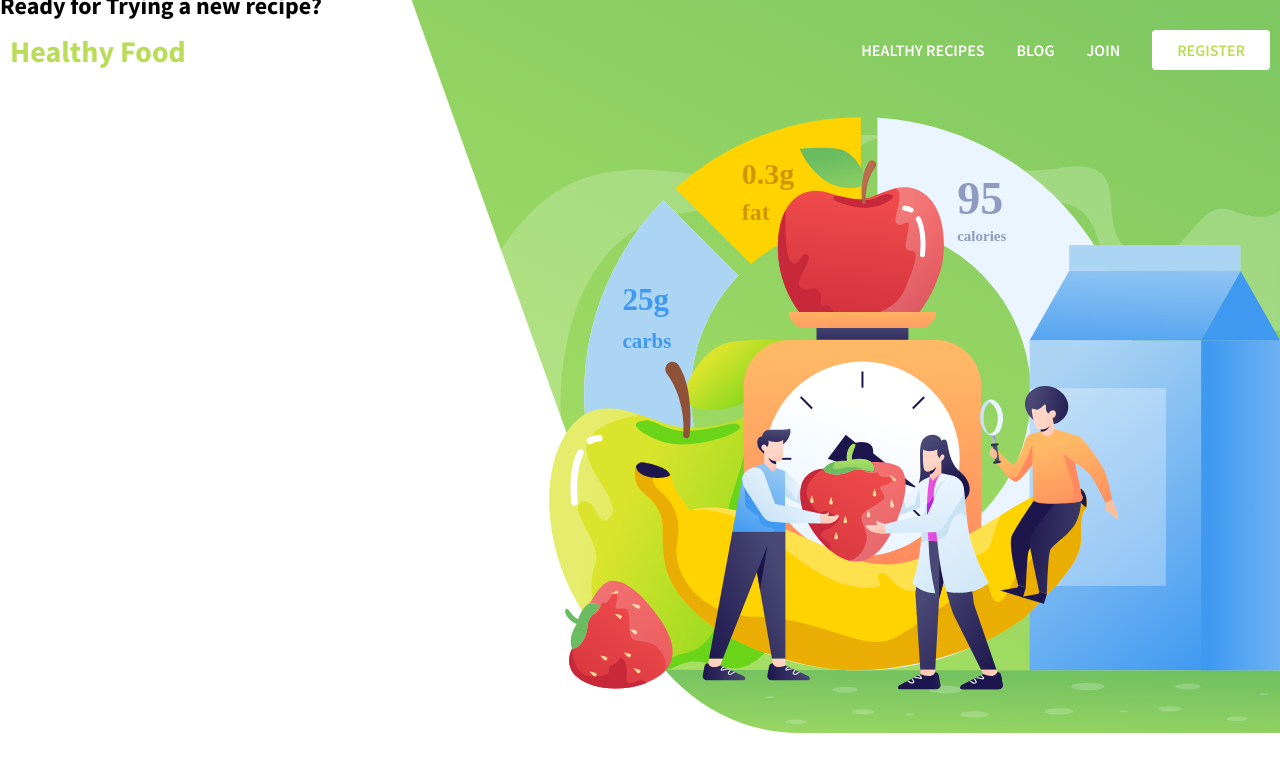
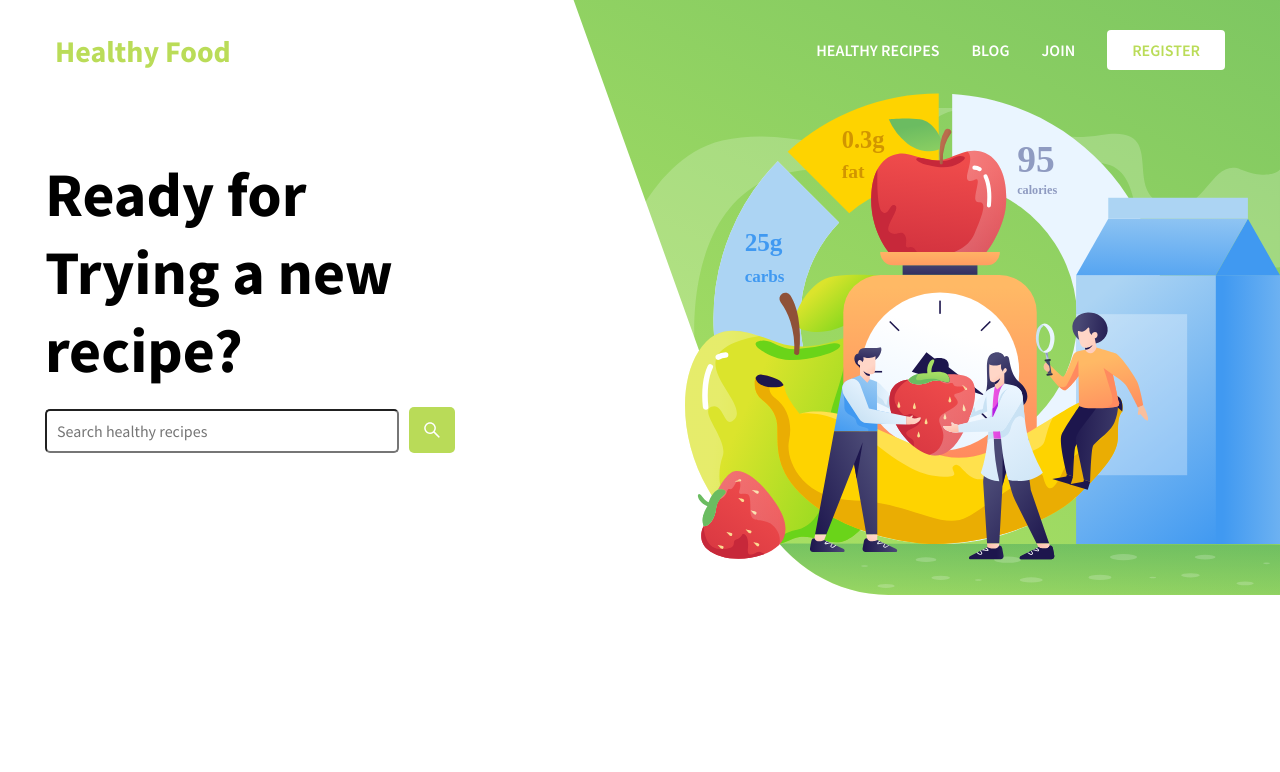
Before and after one commit to voncardoso/teste-frond-and, a React (Create React App) app: page / in a window 1280 px wide. Shown: the top 772 px of the page. Built offline with nearby package versions, Linux system fonts and the light colour scheme.

Commit message:
header com mediaquery ate 1000 px

```diff
--- a/package.json
+++ b/package.json
@@ -13,6 +13,7 @@
     "@types/styled-components": "^5.1.19",
     "react": "^17.0.2",
     "react-dom": "^17.0.2",
+    "react-icons": "^4.3.1",
     "react-scripts": "5.0.0",
     "styled-components": "^5.3.3",
     "typescript": "^4.4.2",
--- a/src/components/header/style.ts
+++ b/src/components/header/style.ts
@@ -1,25 +1,32 @@
 import styled  from 'styled-components';
 
 export const Container = styled.header`
-    max-width: 1470px;
+    max-width: 1270px;
+    margin: 0 auto;
+    min-width: 400px;
     width: 100%;
-    z-index: 2;
+
         nav{
-            max-width: 1260px;
+            max-width: 1170px;
+            min-width: 400px;
             width: 100%;
             display: flex;
             justify-content: space-between;
-            margin: 30px auto 0px auto;
-
+            margin-top: 30px;
+            margin-left: auto;
+            margin-right: auto;
             h2{
                 font-size: 1.875rem;
                 color: #BADC58;
                 align-self: flex-end;
+                z-index: 10;
+
             }
 
             ul{
                 display: flex;
                 list-style: none;
+                justify-content: flex-end;
                 z-index: 10;
                 li{
                     margin-left: 32px;
@@ -33,6 +40,11 @@ export const Container = styled.header`
                 }
             }
         }
+
+        img{
+            position: relative;
+            position: relative;
+        }
         .buttonRegister{
             padding: 10px 25px;
             background: #FFFFFF;
@@ -42,7 +54,28 @@ export const Container = styled.header`
         }
 
         .buttonRegister:hover{
-            background: rgba(255,255,255, 0.5);
+            padding: 8px 23px;
+            background: #81C861;
             color: #FFFFFF;
+            border: 2px solid #FFFFFF;
         }
+
+    @media (max-width: 1270px){
+         nav{
+            max-width: 1000px;
+         }
+   }
+
+   @media (max-width: 1070px){
+         nav{
+            max-width: 900px;
+         }
+   }
+
+   @media (max-width: 1000px){
+         nav{
+             margin-top: 10px;
+            max-width: 700px;
+         }
+   }
 `
--- a/src/pages/Home/index.tsx
+++ b/src/pages/Home/index.tsx
@@ -1,14 +1,27 @@
+import { IconContext } from "react-icons";
 import { Container, Intro } from "./style";
-import IllustrationIMg from '../../assets/Illustration.svg'
+import { AiOutlineSearch } from "react-icons/ai";
+import IllustrationIMg from '../../assets/Illustration.svg';
 export function Home(){
     return(
         <Container>
+            <Intro >
+                <div className="IntroText">
+                    <h1>
+                        Ready for Trying a new recipe?
+                    </h1>
 
-            <Intro >
-                <h1>
-                    Ready for Trying a new recipe?
-                </h1>
-                <img src={IllustrationIMg} alt="" />
+                   <div>
+                    <input type="text" placeholder="Search healthy recipes"/>
+
+                    <IconContext.Provider value={{className: "Search-button" }}>
+                        <button>
+                            <AiOutlineSearch />
+                        </button>
+                    </IconContext.Provider>
+                   </div>
+                </div>
+                <img src={IllustrationIMg} />
             </Intro >
         </Container>
     )
--- a/src/pages/Home/style.ts
+++ b/src/pages/Home/style.ts
@@ -4,19 +4,80 @@ import styled from 'styled-components';
 export const Container = styled.section`
     max-width: 1520px;
     width: 100%;
+    margin: 0 auto;
 `;
 
 export const Intro = styled.div`
-
+    width: 100%;
     display: flex;
     justify-content: space-between;
     position: relative;
-    top: -80px;
+    top: min(-80px,5vw);
     z-index: 1;
+    .IntroText{
+        align-self: center;
+        max-width: 525px;
+        min-width: 100px;
+        width: 100%;
+        margin-left: 45px;
+        h1{
+            font-size: min(3.875rem, 20vw);
+            height: auto;
+            max-width: 350px;
+            min-width: 100px;
+        }
 
-    h1{
 
+        div{
+            height: 42px;
+            input{
+                margin-top: 20px;
+                width: 340px;
+                height: 40px;
+                border-radius: 5px;
+                padding-left: 10px;
+                font-size: 1rem;
+                color: rgb(188,188,188);
+                font-weight: normal;
+            }
+
+            button{
+                align-self: flex-end;
+
+                border-radius: 5px;
+                border: none;
+                background: none;
+
+                align-self: center;
+            }
+
+        }
     }
 
+    img{
+        max-width: 800px;
+        max-height: 800px;
+        min-width: 300px;
+        min-height: 300px;
+        width: 100%;
+    }
+    .Search-button{
+        background: #B9DB58;
+        color: #FFFFFF;
+        font-size: 20px;
+        margin-left: 10px;
+        align-self: center;
+        position: relative;
+        top: 16px;
+        padding: 13px;
+        border-radius: 5px;
+    }
 
+    .Search-button:hover{
+        font-size: 20px;
+        padding: 11px;
+        background: #FFFFFF;
+        color: #B9DB58;
+        border: solid 2px #B9DB58;
+    }
 `;
```
Also changed, not shown: 1 other file (tests, documents, lock files or other folders).
